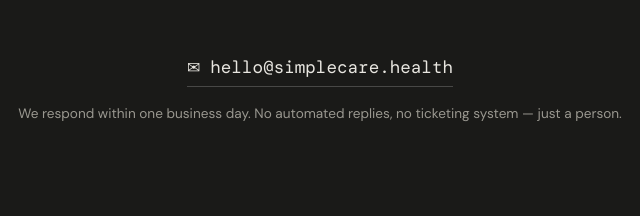
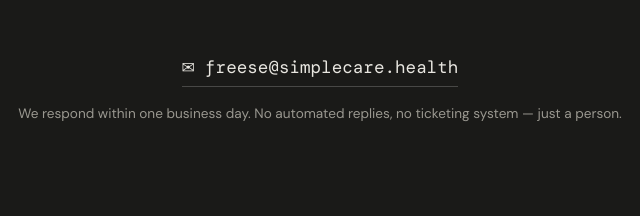
Before and after one commit to jrdorman3751/simplecare-health, a plain HTML site: page index.html in a window 1280 px wide. Shown: the part 3437-3653 px from the top of the page, 320-960 px from the left. Drawn offline with nearby package versions, Linux system fonts and the light colour scheme.

Commit message:
Email Update Pt.2

```diff
--- a/index.html
+++ b/index.html
@@ -185,7 +185,7 @@
       <div class="contact-info">
         <a href="mailto:freese@simplecare.health" class="contact-link">
           <span class="contact-icon">✉</span>
-          hello@simplecare.health
+          freese@simplecare.health
         </a>
       </div>
       <p class="contact-note">We respond within one business day. No automated replies, no ticketing system — just a person.</p>
```
